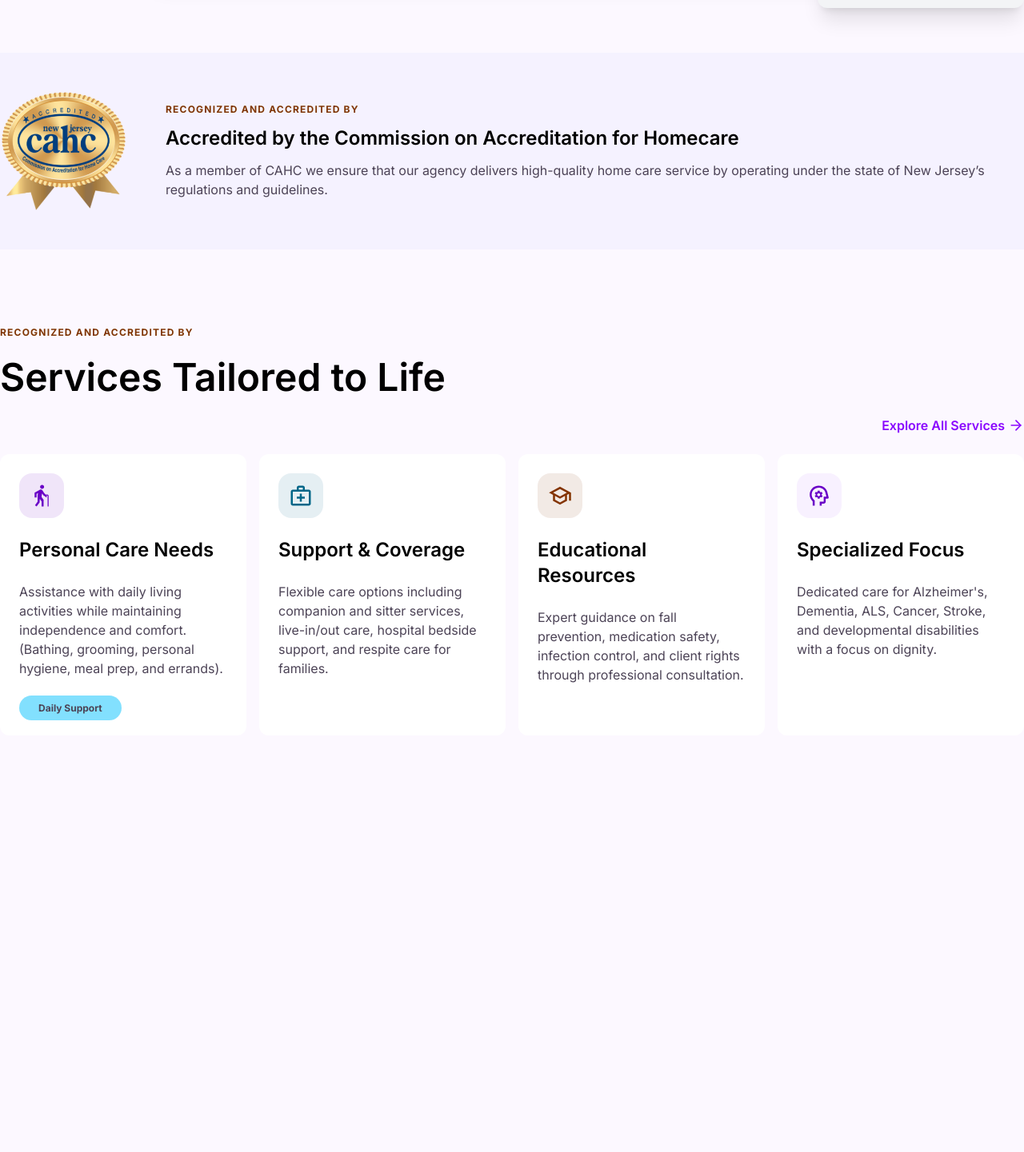
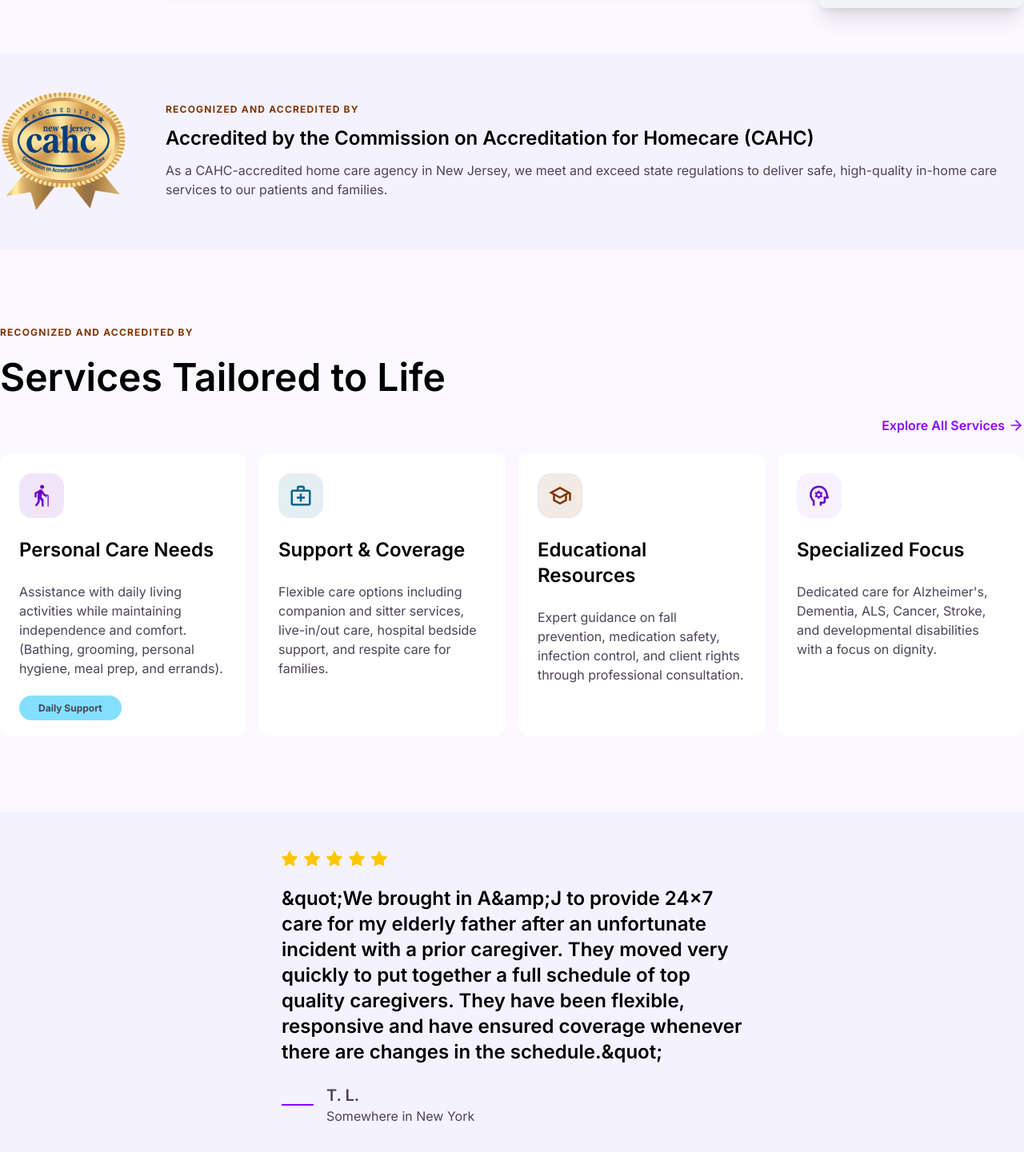
Before and after one commit to Charliezkie-cloud/ajmajesticcare, a Next.js app: page / in a window 1280 px wide. Shown: the part 1069-2510 px from the top of the page at 80% size. Before the commit the page ends 2037 px from the top, so only its background shows below. Built offline with nearby package versions, Linux system fonts and the light colour scheme; a web font is replaced by a local one.

Commit message:
feat(seo): Add SEO Optimization for Hero, Certificate, Services, and Testimonials Sections #3

```diff
--- a/app/page.tsx
+++ b/app/page.tsx
@@ -1,4 +1,5 @@
 import { LuArrowRight, LuBadgeCheck } from "react-icons/lu";
+import { BsStarFill } from "react-icons/bs";
 
 import Button from "@/components/ui/Button";
 import Image from "next/image";
@@ -36,11 +37,20 @@ const services = [
   }
 ];
 
+const testimonial = {
+  rating: 5,
+  content: "&quot;We brought in A&amp;J to provide 24x7 care for my elderly father after an unfortunate incident with a prior caregiver. They moved very quickly to put together a full schedule of top quality caregivers. They have been flexible, responsive and have ensured coverage whenever there are changes in the schedule.&quot;",
+  author: {
+    name: "T. L.",
+    address: "Somewhere in New York"
+  }
+};
+
 export default async function HomePage() {
   return (
     <>
       {/* Hero section */}
-      <section className="max-w-7xl mx-4 md:mx-6 lg:mx-8 xl:mx-auto">
+      <section  className="max-w-7xl mx-4 md:mx-6 lg:mx-8 xl:mx-auto">
         <div className="space-y-6">
           <p className="text-tertiary uppercase font-bold tracking-widest text-xs text-center brightness-50">Inspired to care the majestic way</p>
 
@@ -77,40 +87,55 @@ export default async function HomePage() {
       </section>
 
       {/* Certificate section */}
-      <section style={{ background: "#F5F2FF" }} className="my-24 py-12">
+      <section id="certificate" style={{ background: "#F5F2FF" }} className="my-24 py-12" aria-label="Accreditation">
         <div className="max-w-7xl mx-4 md:mx-6 lg:mx-8 xl:mx-auto">
           <div className="flex flex-col md:flex-row gap-12 items-center justify-center">
-            <Image src={CAHC} alt="Accreditation Commission for Health Care Certificate" className="h-[150px] w-auto" />
+            <Image src={CAHC} alt="CAHC official accreditation certificate seal" className="h-[150px] w-auto" />
             <div className="space-y-3">
-              <p className="text-tertiary uppercase font-bold tracking-widest text-xs brightness-50">Recognized and accredited by</p>
-              <h1 className="text-xl sm:text-2xl font-semibold text-black">Accredited by the Commission on Accreditation for Homecare</h1>
-              <p>As a member of CAHC we ensure that our agency delivers high-quality home care service by operating under the state of New Jersey’s regulations and guidelines.</p>
+              <p className="text-tertiary uppercase font-bold tracking-widest text-xs brightness-50">
+                Recognized and accredited by
+              </p>
+              <h2 className="text-xl sm:text-2xl font-semibold text-black">
+                Accredited by the Commission on Accreditation for Homecare (CAHC)
+              </h2>
+              <p>
+                As a CAHC-accredited home care agency in New Jersey, we meet and exceed state regulations
+                to deliver safe, high-quality in-home care services to our patients and families.
+              </p>
             </div>
           </div>
         </div>
       </section>
 
       {/* Services section */}
-      <section>
+      <section id="services" aria-labelledby="services-heading">
         <div className="max-w-7xl mx-4 md:mx-6 lg:mx-8 xl:mx-auto">
           <div className="space-y-3 sm:space-y-6">
-            <p className="text-tertiary uppercase font-bold tracking-widest text-xs brightness-50">Recognized and accredited by</p>
-            <h1 className="text-2xl sm:text-5xl font-semibold text-black">Services Tailored to Life</h1>
+            <p className="text-tertiary uppercase font-bold tracking-widest text-xs brightness-50">
+              Recognized and accredited by
+            </p>
+            <h2 id="services-heading" className="text-2xl sm:text-5xl font-semibold text-black">
+              Services Tailored to Life
+            </h2>
 
             <div className="flex flex-col gap-6">
               <div className="flex justify-end items-center">
-                <Link href="/services" className="transition hover:underline hover:underline-offset-8 text-primary font-semibold inline-flex justify-center items-center gap-1">Explore All Services <LuArrowRight className="size-5" /></Link>
+                <Link href="/services" className="transition hover:underline hover:underline-offset-8 text-primary font-semibold inline-flex justify-center items-center gap-1">
+                  Explore All Services <LuArrowRight className="size-5" aria-hidden="true" />
+                </Link>
               </div>
               <div className="grid grid-rows-4 grid-cols-0 sm:grid-rows-2 sm:grid-cols-2 lg:grid-rows-none lg:grid-cols-4 gap-4">
 
                 {services.map((service, index) => (
                   <div key={`service-item-${index}`} className="bg-white space-y-6 p-6 rounded-xl">
-                    <Image src={service.icon} alt={service.heading} />
-                    <h2 className="text-black text-xl sm:text-2xl font-semibold">{service.heading}</h2>
+                    <Image src={service.icon} alt="" aria-hidden="true" />
+                    <h3 className="text-black text-xl sm:text-2xl font-semibold">{service.heading}</h3>
                     <p>{service.body}</p>
                     <div>
                       {service.badges?.map((badge, index) => (
-                        <span key={`service-badge-item-${index}`} className="text-foreground bg-secondary/50 p-2 rounded-full px-6 text-xs font-bold">{badge}</span>
+                        <span key={`service-badge-item-${index}`} className="text-foreground bg-secondary/50 p-2 rounded-full px-6 text-xs font-bold">
+                          {badge}
+                        </span>
                       ))}
                     </div>
                   </div>
@@ -121,6 +146,41 @@ export default async function HomePage() {
           </div>
         </div>
       </section>
+
+      {/* Testimonials section */}
+      <section id="testimonials" style={{ background: "#F5F2FF" }} className="my-24 py-12" aria-label="Customer testimonials" itemScope itemType="https://schema.org/Review">
+        <div className="max-w-7xl mx-4 md:mx-6 lg:mx-8 xl:mx-auto flex justify-center">
+
+          <div className="w-xl space-y-6">
+            {/* Star Rating — structured data for rich snippets */}
+            <div className="inline-flex gap-2" aria-label="5 out of 5 stars" itemScope itemType="https://schema.org/Rating" itemProp="reviewRating" role="img">
+              <meta itemProp="ratingValue" content="5" />
+              <meta itemProp="bestRating" content="5" />
+              <meta itemProp="worstRating" content="1" />
+              {Array.from({ length: testimonial.rating }).map((_, i) => (
+                <BsStarFill key={i} className="size-5 text-yellow-400" aria-hidden="true" />
+              ))}
+            </div>
+
+            {/* Review body */}
+            <blockquote className="text-xl sm:text-2xl font-semibold text-black" itemProp="reviewBody">{testimonial.content}</blockquote>
+
+            {/* Author */}
+            <div className="flex flex-row gap-4" itemScope itemType="https://schema.org/Person" itemProp="author">
+              <div className="flex items-center justify-center">
+                <div className="w-10 text-primary">
+                  <span className="block h-0.5 bg-primary" aria-hidden="true" />
+                </div>
+              </div>
+              <div>
+                <p className="font-semibold text-lg sm:text-xl" itemProp="name">{testimonial.author.name}</p>
+                <p itemProp="address">{testimonial.author.address}</p>
+              </div>
+            </div>
+          </div>
+
+        </div>
+      </section>
     </>
   )
 }
```
